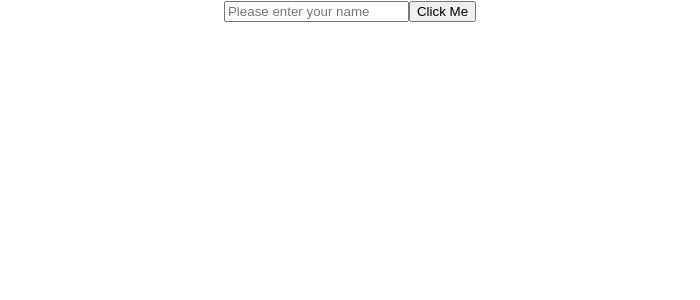
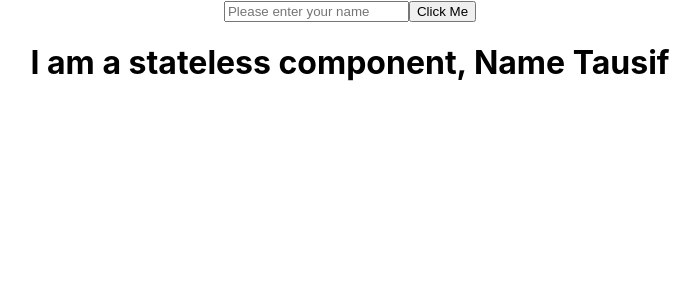
Before and after one commit to Bahlul19/reactapp, a React (Create React App) app: page / in a window 1280 px wide. Shown: the top 300 px of the page, without its empty margins (290-990 px from the left). Built offline with nearby package versions, Linux system fonts and the light colour scheme.

Commit message:
Added the stateless functionality into the code

```diff
--- a/src/App.js
+++ b/src/App.js
@@ -2,6 +2,7 @@ import React, { Component } from 'react';
 import './App.css';
 import First from './component/First/First';
 // import Counter from './component/Counter/Counter';
+import Example from './Example';
 
 
 class App extends Component {
@@ -45,6 +46,7 @@ class App extends Component {
       });
   }
 
+
   render(){
     return(
       <div className="App">
@@ -75,6 +77,9 @@ class App extends Component {
 
       { this.state.name ? <p> Hello MR. {this.state.name}</p> : '' }
 
+
+      <Example name="Tausif"/>
+
     </div>
     );
 }
--- /dev/null
+++ b/src/Example.js
@@ -0,0 +1,6 @@
+import React from 'react';
+
+const Example = (props) =>{
+    return <h1>I am a stateless component, Name {props.name}</h1>
+  }
+export default Example;
```
